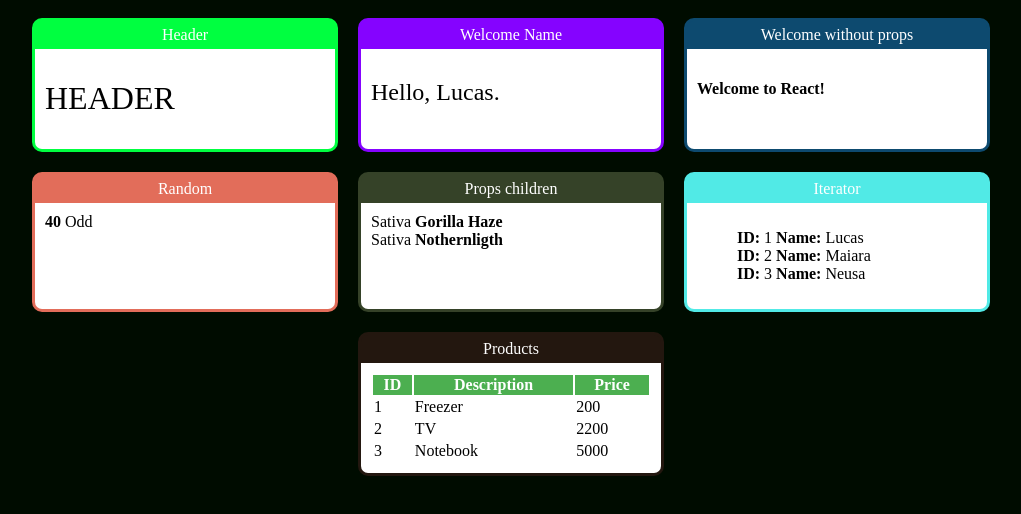
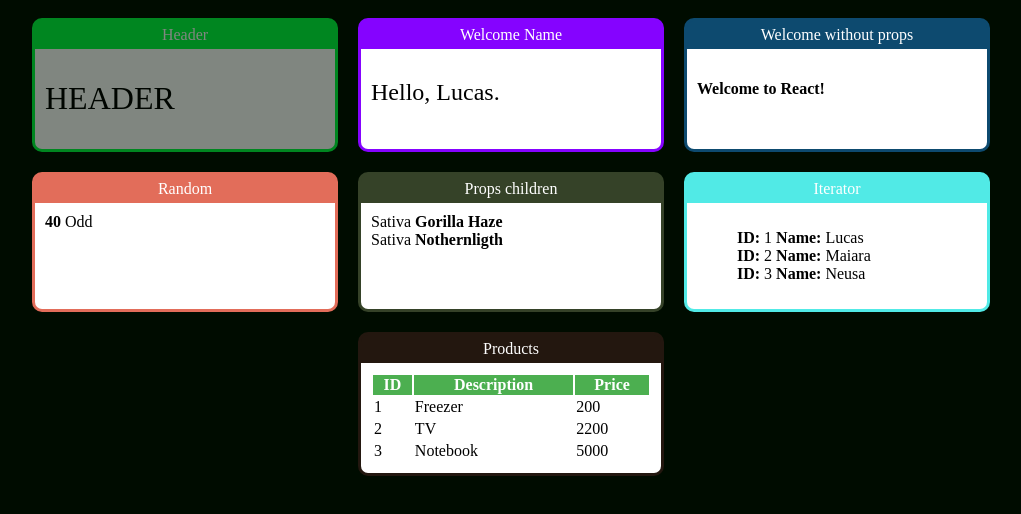
Before and after one commit to lucasfalm/react-training, a React (Create React App) app in the folder react-trainning/: page / in a window 1280 px wide. In both pictures the pointer is over the element 314 px from the left and 84 px from the top of the page. Shown: the top 514 px of the page, without its empty margins (129-1150 px from the left). Built offline with nearby package versions, Linux system fonts and the light colour scheme.

Commit message:
card opacity

```diff
--- a/react-trainning/src/components/layout/Card.css
+++ b/react-trainning/src/components/layout/Card.css
@@ -3,14 +3,16 @@
     border-radius: 10px;
     overflow: hidden;
     margin: 10px;
-
     min-width: 300px;
     max-width: 300px;
-
+    opacity: 1;
     display: flex;
     flex-direction: column;
 }
 
+.Card:hover{
+    opacity: 0.5;
+}
 .Card .Title {
     padding: 5px 0px;
     display: flex;
```
Also changed, not shown: react-trainning/src/components/basics/Random.jsx (+5 -4 lines).
